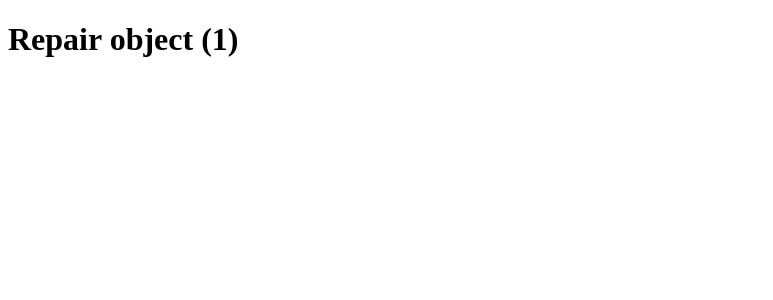
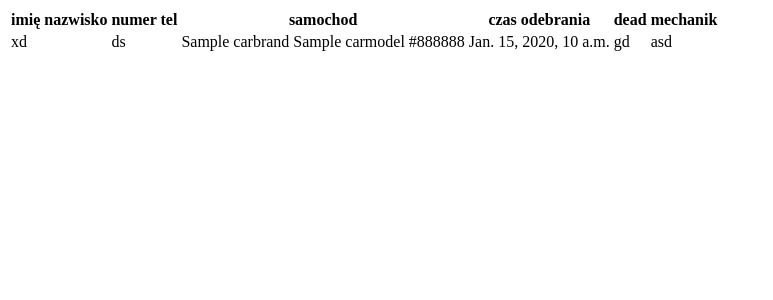
Before and after one commit to NiewierowskiG/CarWorkshop, a Django app: page /repairs in a window 1280 px wide. Shown: the top 300 px of the page, without its empty margins (0-773 px from the left). Run offline with Django 4.2, Linux system fonts and the light colour scheme; tables that the repository leaves empty hold one stand-in row (values such as "Sample post").

Commit message:
models change and basic html

```diff
--- a/templates/warsztat/repair_main.html
+++ b/templates/warsztat/repair_main.html
@@ -6,7 +6,27 @@
 </head>
 <body>
     {% for repair in repairs %}
-        <h1>{{ repair }}</h1>
+            <table>
+            <thead>
+                <tr>
+                    <th>imię nazwisko</th>
+                    <th>numer tel</th>
+                    <th>samochod</th>
+                    <th>czas odebrania</th>
+                    <th>dead</th>
+                    <th>mechanik</th>
+                </tr>
+            </thead>
+            <tr *ngFor="let note of noteList" [class.selected] ="note ===selectedNote">
+
+                    <td ><span>xd</span></td>
+                    <td> <span>ds</span></td>
+                    <td>{{ repair.get_car }}</td>
+                    <td><span>{{ repair.get_start_time }}</span></td>
+                    <td><span>gd</span></td>
+                    <td><span>asd</span></td>
+            </tr>
+    </table>
     {% endfor %}
 </body>
 </html>
--- a/warsztat/models.py
+++ b/warsztat/models.py
@@ -60,3 +60,8 @@ class Repair(models.Model):
     car = models.ForeignKey(Car, on_delete=models.SET_NULL, null=True)
     create_time = models.DateTimeField()
     end_time = models.DateField()
+    done = models.BooleanField(default=False)
+    def get_start_time(self):
+        return self.create_time
+    def get_car(self):
+        return self.car.model.brand.name + ' ' + self.car.model.name + ' ' + self.car.color
```
Also changed, not shown: warsztat/migrations/0002_car_carbrand_position_client_nip_alter_person_tel_nr_and_more.py (deleted).
